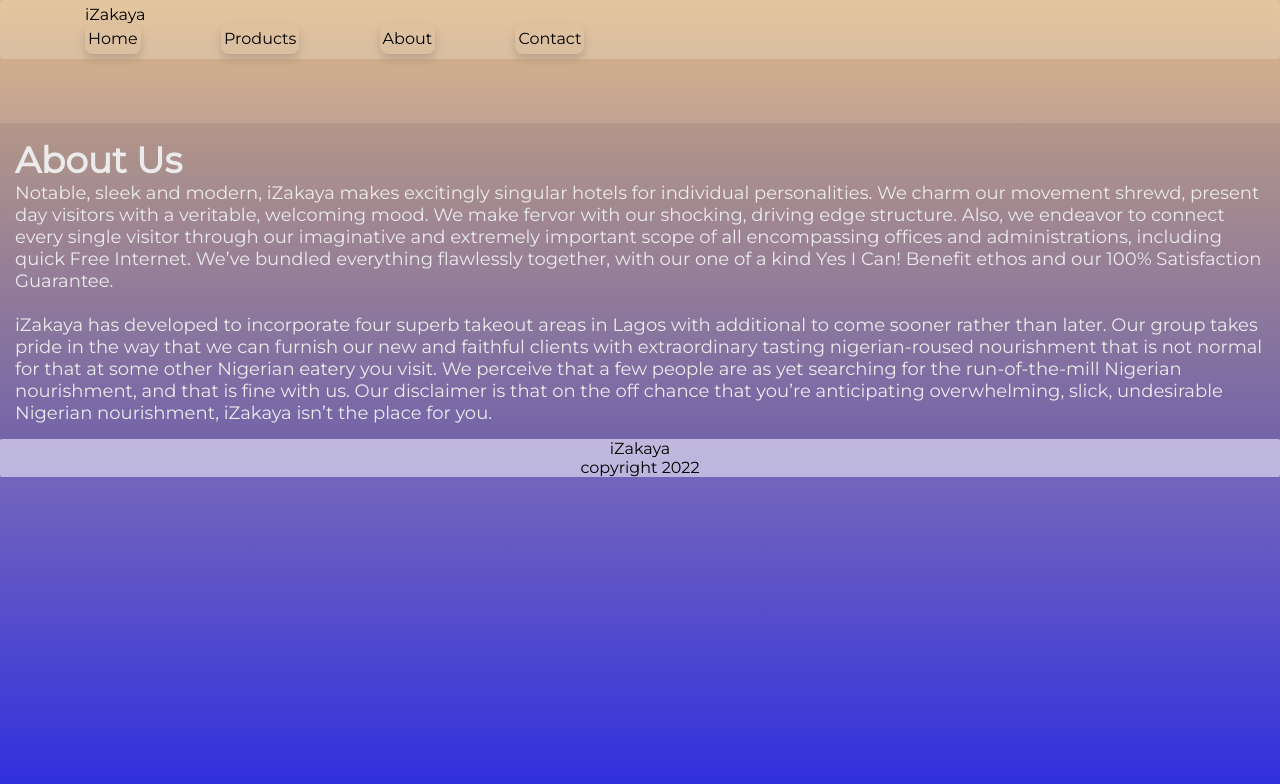
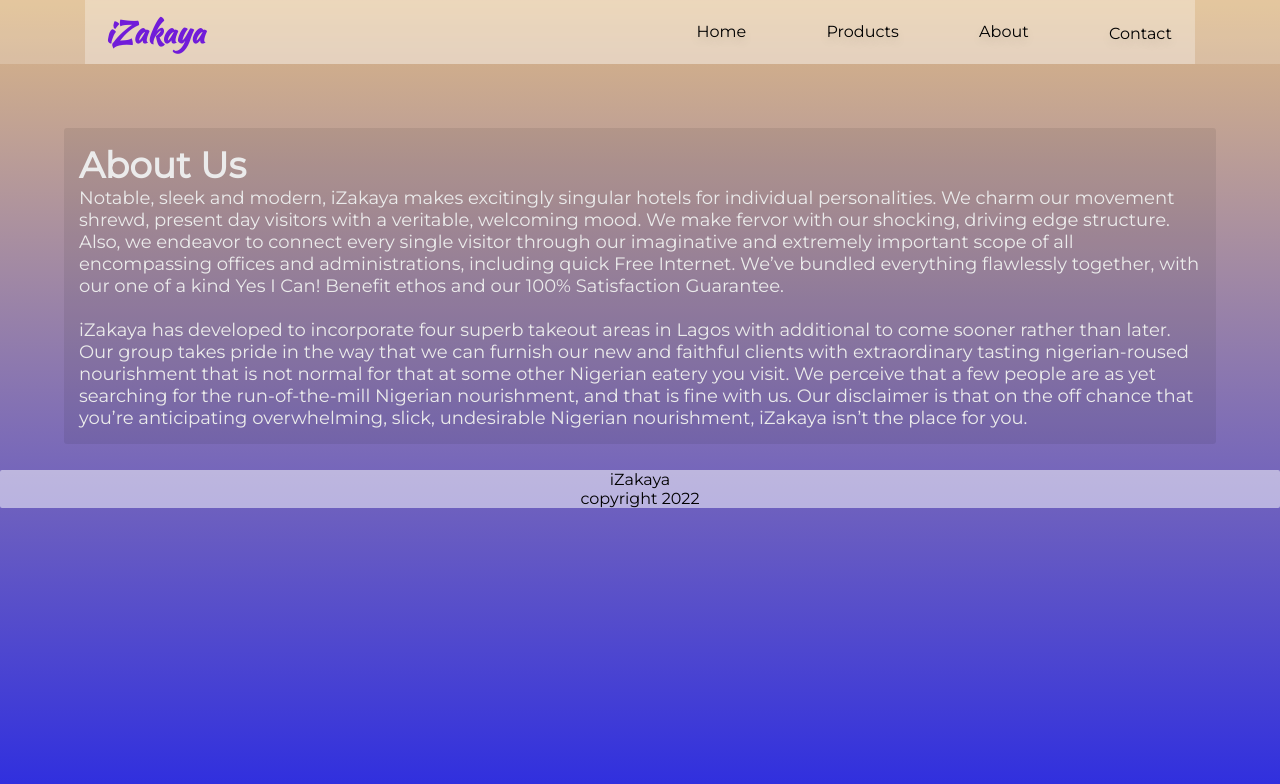
Before and after one commit to Ahdeyyy/capstone-react-g13, a React (Create React App) app: page /about in a window 1280 px wide. Shown: the top 784 px of the page. Built offline with nearby package versions, Linux system fonts and the light colour scheme; the HTML template or start-up script is replaced by a standard one.

Commit message:
Adjusted the styling for navbar to achieve responsiveness

```diff
--- a/src/components/styles.css
+++ b/src/components/styles.css
@@ -1,15 +1,27 @@
 @import url('https://fonts.googleapis.com/css2?family=Abel&display=swap');
+
+.about,
+.contacts {
+    margin: 2% 5%;
+}
+
+
 /**NAVBAR STYLES*/
 .navbar{
     border-bottom: none;
     background-color: rgba(255, 255, 255, 0.2);
-    border-radius: 4px;
+}
+
+.nav-content {
     display: flex;
     backdrop-filter: blur(2px);
-    padding: 5px 20px;
+    padding: 10px 20px;
     justify-content: space-between;
+    flex-direction: column;
+    background-color: rgba(255, 255, 255, 0.3);
 }
-.navbar> span{
+
+.nav-content > span {
     color: rgb(113, 28, 217);
     font: bold;
     cursor: pointer;
@@ -17,32 +29,53 @@
     font-size: 30px;
     font-family: 'Kaushan Script', cursive;
 }
-.links{
-    width: 45%;
+.links {
+    width: 100%;
     display: flex;
-    justify-content: space-between;
+    justify-content: center;
     align-items: center;
+    flex-direction: column;
 }
-.links >*{
+.links > * {
     text-decoration: none;
     color: black;
-    padding: 3px;
     height: auto;
+    border: none;
+    box-shadow: none;
+    text-shadow: 0 5px 10px rgba(0, 0, 0, 0.15);
+    padding: 10px;
+}
 
+.links > a:last-child {
+    padding-bottom: 0;
+}
+
+.links > *:hover,
+.links > *:focus {
+    box-shadow: 0 2.5px 5px rgba(255, 255, 255, 0.15);
+    color: grey;
+}
+
+@media only screen and (min-width: 600px) {
+    .nav-content {
+        flex-direction: row;
+    }
+
+    .links {
+        flex-direction: row;
+        flex-basis: 45%;
+        justify-content: space-between;
+    }
+
+    .links > * {
+        padding: 3px;
+    }
 }
 
 
 
 img {
     border-radius: 5%;
-}
-
-
-
-.links >*:hover {
-    color: grey;
-
-
 }
 
 
```
